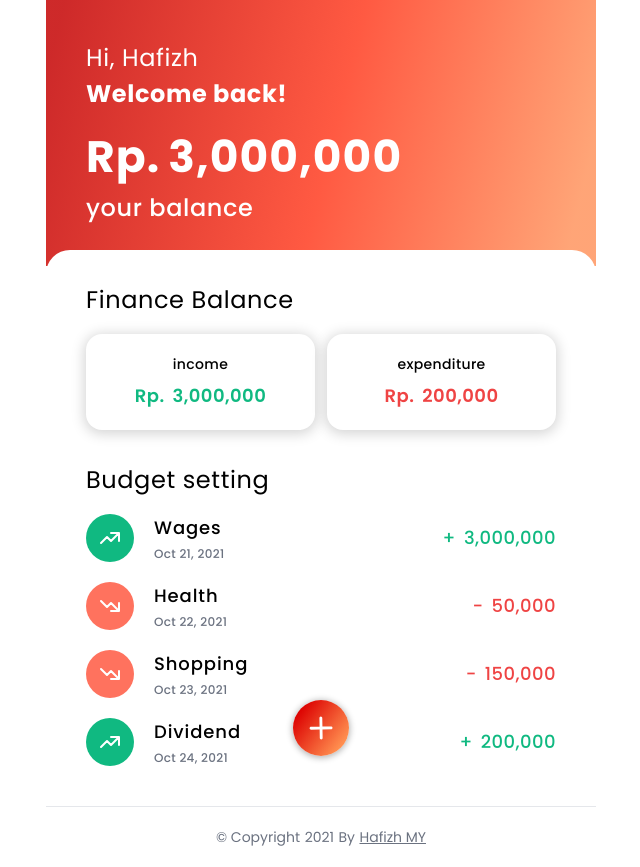
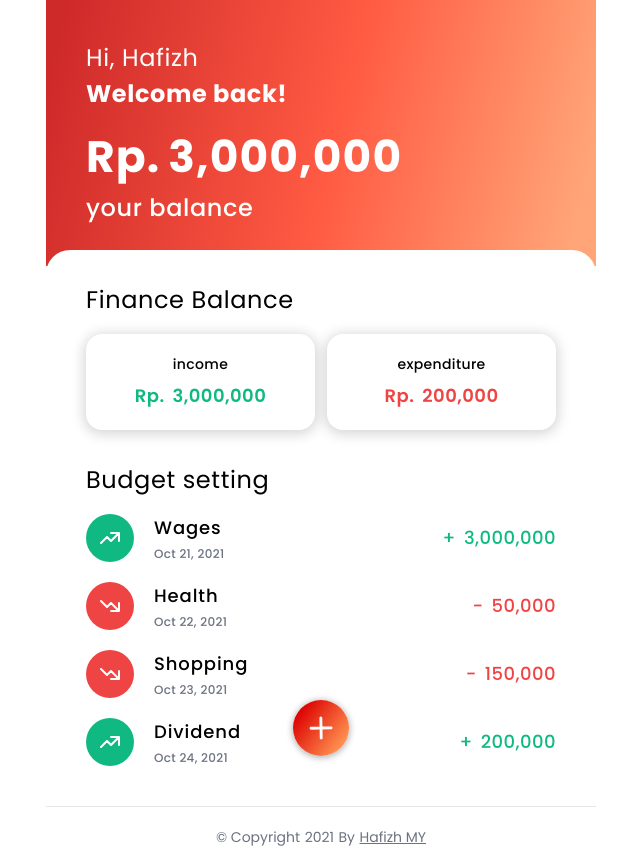
Before and after one commit to fizipan/expense-tracker, a React (Create React App) app: page / in a window 1280 px wide. Shown: the whole page, without its empty margins (319-959 px from the left). Built offline with nearby package versions, Linux system fonts and the light colour scheme.

Commit message:
fix budget setting icon

```diff
--- a/src/components/molecules/BudgetSetting/BudgetItem.js
+++ b/src/components/molecules/BudgetSetting/BudgetItem.js
@@ -13,7 +13,7 @@ export default function BudgetItem(props) {
             <TrendingUpIcon className="w-8 h-8 text-white" />
           </div>
         ) : (
-          <div className="bg-[#FF725E] rounded-full w-12 h-12 flex justify-center items-center p-3">
+          <div className="bg-red-500 rounded-full w-12 h-12 flex justify-center items-center p-3">
             <TrendingDownIcon className="w-8 h-8 text-white" />
           </div>
         )}
```
